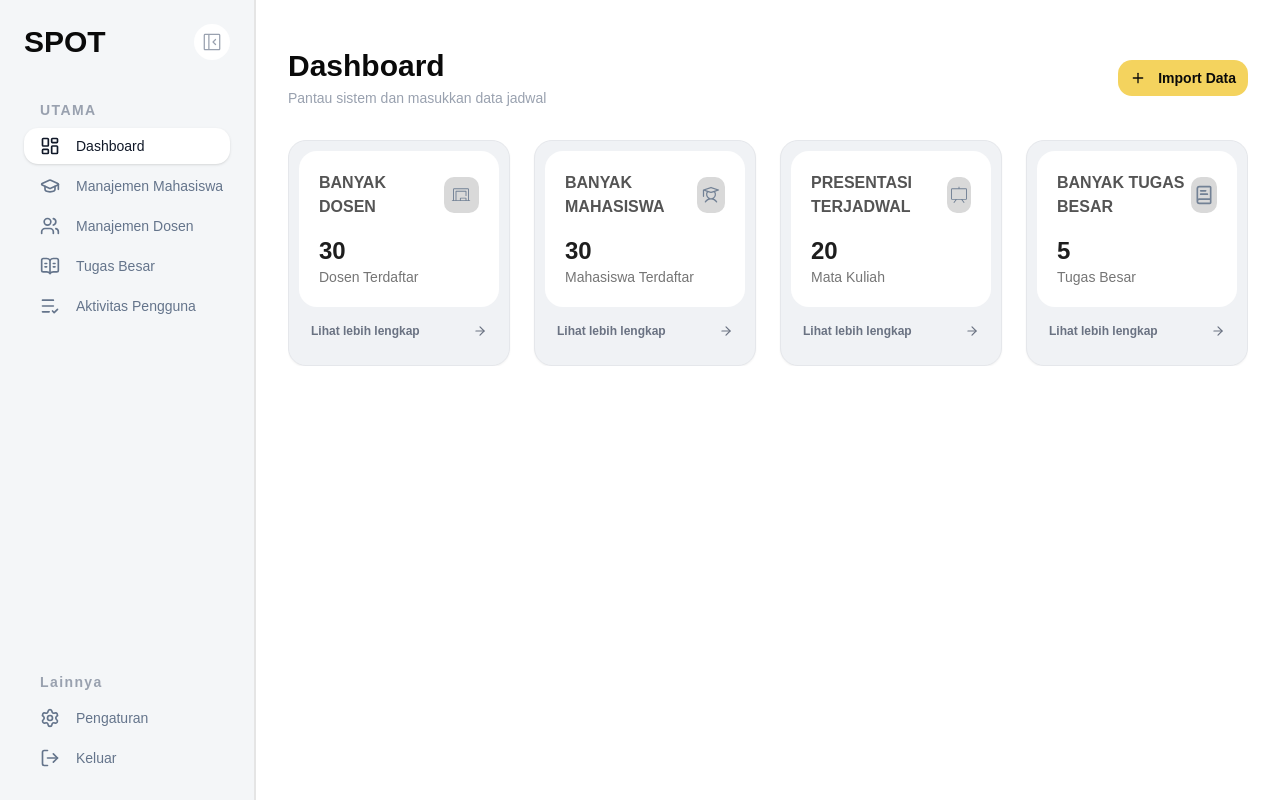
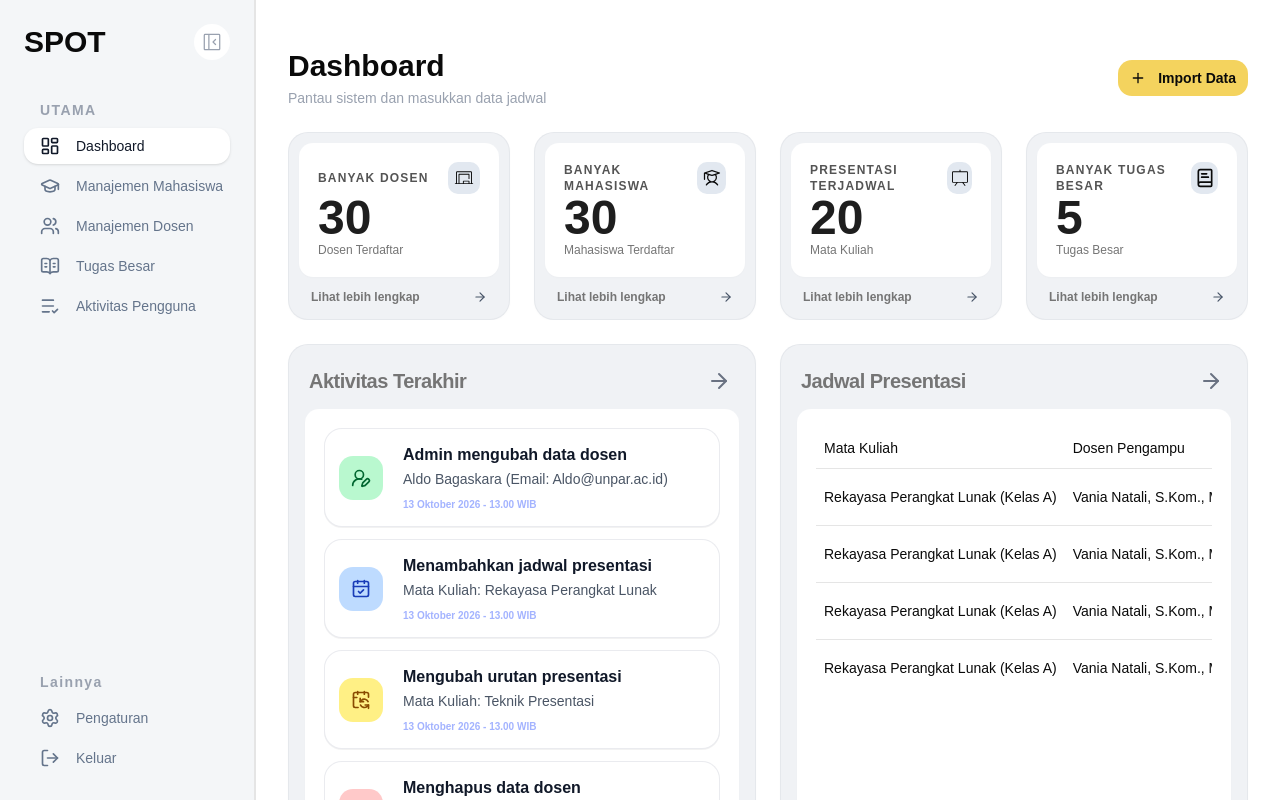
Before and after one commit to SPOT-RPL/spot-frontend, a React (Vite) app: page /admin in a window 1280 px wide. Built offline with nearby package versions, Linux system fonts and the light colour scheme.

Commit message:
feat(dashboard): implement Dashboard Admin page

```diff
--- a/src/components/ui/badge.tsx
+++ b/src/components/ui/badge.tsx
@@ -1,7 +1,7 @@
-import { mergeProps } from "@base-ui/react/merge-props"
-import { useRender } from "@base-ui/react/use-render"
-import { cva, type VariantProps } from "class-variance-authority"
-import { cn } from "cn"
+import { mergeProps } from "@base-ui/react/merge-props";
+import { useRender } from "@base-ui/react/use-render";
+import { cva, type VariantProps } from "class-variance-authority";
+import { cn } from "cn";
 
 const badgeVariants = cva(
   "group/badge inline-flex h-5 w-fit shrink-0 items-center justify-center gap-1 overflow-hidden rounded-4xl border border-transparent px-2 py-0.5 text-xs font-medium whitespace-nowrap transition-all focus-visible:border-ring focus-visible:ring-[3px] focus-visible:ring-ring/50 has-data-[icon=inline-end]:pr-1.5 has-data-[icon=inline-start]:pl-1.5 aria-invalid:border-destructive aria-invalid:ring-destructive/20 dark:aria-invalid:ring-destructive/40 [&>svg]:pointer-events-none [&>svg]:size-3!",
@@ -18,13 +18,16 @@ const badgeVariants = cva(
         ghost:
           "hover:bg-muted hover:text-muted-foreground dark:hover:bg-muted/50",
         link: "text-primary underline-offset-4 hover:underline",
+        blue: "bg-blue-200 text-blue-800",
+        yellow: "bg-yellow-200 text-yellow-800",
+        green: "bg-green-200 text-green-800",
       },
     },
     defaultVariants: {
       variant: "default",
     },
-  }
-)
+  },
+);
 
 function Badge({
   className,
@@ -38,14 +41,14 @@ function Badge({
       {
         className: cn(badgeVariants({ variant }), className),
       },
-      props
+      props,
     ),
     render,
     state: {
       slot: "badge",
       variant,
     },
-  })
+  });
 }
 
-export { Badge, badgeVariants }
+export { Badge, badgeVariants };
--- /dev/null
+++ b/src/components/ui/table.tsx
@@ -0,0 +1,113 @@
+import * as React from "react"
+import { cn } from "cn"
+
+function Table({ className, ...props }: React.ComponentProps<"table">) {
+  return (
+    <div
+      data-slot="table-container"
+      className="relative w-full overflow-x-auto"
+    >
+      <table
+        data-slot="table"
+        className={cn("w-full caption-bottom text-sm", className)}
+        {...props}
+      />
+    </div>
+  )
+}
+
+function TableHeader({ className, ...props }: React.ComponentProps<"thead">) {
+  return (
+    <thead
+      data-slot="table-header"
+      className={cn("[&_tr]:border-b", className)}
+      {...props}
+    />
+  )
+}
+
+function TableBody({ className, ...props }: React.ComponentProps<"tbody">) {
+  return (
+    <tbody
+      data-slot="table-body"
+      className={cn("[&_tr:last-child]:border-0", className)}
+      {...props}
+    />
+  )
+}
+
+function TableFooter({ className, ...props }: React.ComponentProps<"tfoot">) {
+  return (
+    <tfoot
+      data-slot="table-footer"
+      className={cn(
+        "border-t bg-muted/50 font-medium [&>tr]:last:border-b-0",
+        className
+      )}
+      {...props}
+    />
+  )
+}
+
+function TableRow({ className, ...props }: React.ComponentProps<"tr">) {
+  return (
+    <tr
+      data-slot="table-row"
+      className={cn(
+        "border-b transition-colors hover:bg-muted/50 has-aria-expanded:bg-muted/50 data-[state=selected]:bg-muted",
+        className
+      )}
+      {...props}
+    />
+  )
+}
+
+function TableHead({ className, ...props }: React.ComponentProps<"th">) {
+  return (
+    <th
+      data-slot="table-head"
+      className={cn(
+        "h-10 px-2 text-left align-middle font-medium whitespace-nowrap text-foreground [&:has([role=checkbox])]:pr-0",
+        className
+      )}
+      {...props}
+    />
+  )
+}
+
+function TableCell({ className, ...props }: React.ComponentProps<"td">) {
+  return (
+    <td
+      data-slot="table-cell"
+      className={cn(
+        "p-2 align-middle whitespace-nowrap [&:has([role=checkbox])]:pr-0",
+        className
+      )}
+      {...props}
+    />
+  )
+}
+
+function TableCaption({
+  className,
+  ...props
+}: React.ComponentProps<"caption">) {
+  return (
+    <caption
+      data-slot="table-caption"
+      className={cn("mt-4 text-sm text-muted-foreground", className)}
+      {...props}
+    />
+  )
+}
+
+export {
+  Table,
+  TableHeader,
+  TableBody,
+  TableFooter,
+  TableHead,
+  TableRow,
+  TableCell,
+  TableCaption,
+}
--- a/src/pages/Admin.tsx
+++ b/src/pages/Admin.tsx
@@ -1,30 +1,251 @@
-import { Plus } from "lucide-react";
-import {StatCard} from "@/components/card/StatCard.tsx";
-import {useMemo} from "react";
-import {getCard} from "@/config/cardStat.config.ts";
+import {
+  ArrowRight,
+  CalendarCheck,
+  CalendarSync,
+  CircleUserIcon,
+  Plus,
+  UserRoundPen,
+  type LucideIcon,
+} from "lucide-react";
+import React, { useMemo, type ActivityProps } from "react";
+import { getCard } from "@/config/cardStat.config.ts";
+import Card from "@/components/card/Card";
+import {
+  Table,
+  TableBody,
+  TableCell,
+  TableHead,
+  TableHeader,
+  TableRow,
+} from "@/components/ui/table";
+import { Badge } from "@/components/ui/badge";
+
+type StatusPresentasi = "Terjadwal" | "Pendaftaran" | "Selesai" | "Batal";
+type BadgeVariant = "blue" | "yellow" | "green" | "destructive";
+
+interface Activity {
+  icon: LucideIcon;
+  colorIcon: string;
+  colorBox: string;
+  title: string;
+  description: string;
+  datetime: string;
+}
+
+interface Presentasi {
+  mataKuliah: string;
+  dosen: string;
+  date: string;
+  time: string;
+  status: StatusPresentasi;
+}
+
+const aktivitasData: Activity[] = [
+  {
+    icon: UserRoundPen,
+    colorIcon: "text-green-800",
+    colorBox: "bg-green-200",
+    title: "Admin mengubah data dosen",
+    description: "Aldo Bagaskara (Email: Aldo@unpar.ac.id)",
+    datetime: "13 Oktober 2026 - 13.00 WIB",
+  },
+  {
+    icon: CalendarCheck,
+    colorIcon: "text-blue-800",
+    colorBox: "bg-blue-200",
+    title: "Menambahkan jadwal presentasi",
+    description: "Mata Kuliah: Rekayasa Perangkat Lunak",
+    datetime: "13 Oktober 2026 - 13.00 WIB",
+  },
+  {
+    icon: CalendarSync,
+    colorIcon: "text-yellow-800",
+    colorBox: "bg-yellow-200",
+    title: "Mengubah urutan presentasi",
+    description: "Mata Kuliah: Teknik Presentasi",
+    datetime: "13 Oktober 2026 - 13.00 WIB",
+  },
+  {
+    icon: CircleUserIcon,
+    colorIcon: "text-red-800",
+    colorBox: "bg-red-200",
+    title: "Menghapus data dosen",
+    description: "Husnul Hakim (Email: husnul.hakim@unpar.ac.id)",
+    datetime: "13 Oktober 2026 - 13.00 WIB",
+  },
+];
+
+const statusBadgeVariant: Record<StatusPresentasi, BadgeVariant> = {
+  Pendaftaran: "yellow",
+  Terjadwal: "blue",
+  Selesai: "green",
+  Batal: "destructive",
+};
+
+const jadwalPresentasiData: Presentasi[] = [
+  {
+    mataKuliah: "Rekayasa Perangkat Lunak (Kelas A)",
+    dosen: "Vania Natali, S.Kom., M.T.",
+    date: "Kamis, 24 Oktober 2026",
+    time: "09:00 - 10.30",
+    status: "Pendaftaran",
+  },
+  {
+    mataKuliah: "Rekayasa Perangkat Lunak (Kelas A)",
+    dosen: "Vania Natali, S.Kom., M.T.",
+    date: "Kamis, 24 Oktober 2026",
+    time: "09:00 - 10.30",
+    status: "Terjadwal",
+  },
+  {
+    mataKuliah: "Rekayasa Perangkat Lunak (Kelas A)",
+    dosen: "Vania Natali, S.Kom., M.T.",
+    date: "Kamis, 24 Oktober 2026",
+    time: "09:00 - 10.30",
+    status: "Selesai",
+  },
+  {
+    mataKuliah: "Rekayasa Perangkat Lunak (Kelas A)",
+    dosen: "Vania Natali, S.Kom., M.T.",
+    date: "Kamis, 24 Oktober 2026",
+    time: "09:00 - 10.30",
+    status: "Batal",
+  },
+];
+
 export default function Admin() {
-    const role="Admin";
-    const cardConfig=useMemo(()=> getCard(role), [role]);
+  const role = "Admin";
+  const cardConfig = useMemo(() => getCard(role), [role]);
+
   return (
-    <main className="px-8 py-12 w-full flex flex-col gap-8">
+    <main className="px-8 py-12 w-full flex flex-col gap-6">
       <header className="flex items-center justify-between w-full">
         <div className="flex flex-col gap-1">
           <h1 className="text-3xl font-bold">Dashboard</h1>
           <p className="font-medium text-sm text-gray-400">
-            Pantau sistem dan   masukkan data jadwal
+            Pantau sistem dan masukkan data jadwal
           </p>
         </div>
         <button className="flex gap-3 items-center bg-[#F4D35E] font-bold text-sm px-3 py-2 rounded-xl">
           <Plus className="h-4 w-4" />
-          <span >Import Data</span>
+          <span>Import Data</span>
         </button>
       </header>
-      <div className="w-full flex-1 min-h-0 overflow-hidden grid grid-cols-4 gap-6">
-          {cardConfig.cards.map((card, index)=> (
-              <StatCard key={index} item={card} />
-          ))}
-        {/*<Kalender/>*/}
-      </div>
+
+      <section className="w-full flex-1 min-h-0 overflow-hidden grid grid-cols-4 gap-6">
+        {cardConfig.cards.map((card, index) => {
+          const IconComponent = card.icon;
+          return (
+            <Card key={index}>
+              <Card.Content>
+                <div className="flex justify-between items-center w-full">
+                  <span className="text-xs font-bold tracking-widest uppercase text-[#545454] ">
+                    {card.title}
+                  </span>
+                  <div className="w-8 h-8 flex justify-center items-center bg-[#E2E8F0] rounded-lg">
+                    <IconComponent size={20} />
+                  </div>
+                </div>
+                <div className="text-5xl font-extrabold text-[#1E1E1E]">
+                  {card.statistic}
+                </div>
+                <div className="text-xs font-medium text-[#757575]">
+                  {card.unit}
+                </div>
+              </Card.Content>
+              <Card.Footer to={card.path}></Card.Footer>
+            </Card>
+          );
+        })}
+      </section>
+
+      <section className="w-full flex flex-col gap-8 min-h-screen">
+        <div className="w-full grid grid-cols-2 gap-6">
+          <Card padding="md" className="h-full">
+            <Card.Header
+              title="Aktivitas Terakhir"
+              action={
+                <ArrowRight className="w-4-h-4 text-gray-500 hover:text-gray-900 transition-colors" />
+              }
+              actionTo="aktivitas"
+            />
+            <Card.Content className="flex flex-col gap-3">
+              {aktivitasData.map((activity, idx) => {
+                const IconComponent = activity.icon;
+                return (
+                  <div
+                    key={idx}
+                    className="bg-white rounded-2xl border border-gray-200/80 p-3.5 flex items-center gap-5 hover:border-gray-300 transition-colors shadow-2xs"
+                  >
+                    <div
+                      className={`w-11 h-11 rounded-xl flex items-center justify-center shrink-0 ${activity.colorBox}`}
+                    >
+                      <IconComponent
+                        className={`w-5 h-5 ${activity.colorIcon}`}
+                      />
+                    </div>
+                    <div className="flex flex-col min-w-0 flex-1">
+                      <span className="font-bold text-base text-gray-900 truncate">
+                        {activity.title}
+                      </span>
+                      <div className="text-sm text-gray-600 truncate mt-0.5">
+                        <div className="flex items-center gap-2">
+                          {activity.description}
+                        </div>
+                      </div>
+                      <div className="text-[10px] font-semibold text-indigo-300 mt-2">
+                        {activity.datetime}
+                      </div>
+                    </div>
+                  </div>
+                );
+              })}
+            </Card.Content>
+          </Card>
+          <Card padding="md" className="h-full">
+            <Card.Header
+              title="Jadwal Presentasi"
+              action={
+                <ArrowRight className="w-4-h-4 text-gray-500 hover:text-gray-900 transition-colors" />
+              }
+              actionTo="jadwal-presentasi"
+            />
+            <Card.Content>
+              <Table>
+                <TableHeader>
+                  <TableRow>
+                    <TableHead>Mata Kuliah</TableHead>
+                    <TableHead>Dosen Pengampu</TableHead>
+                    <TableHead>Jadwal</TableHead>
+                    <TableHead>Status</TableHead>
+                  </TableRow>
+                </TableHeader>
+                <TableBody>
+                  {jadwalPresentasiData.map((jadwal, idx) => (
+                    <TableRow key={idx}>
+                      <TableCell>{jadwal.mataKuliah}</TableCell>
+                      <TableCell>{jadwal.dosen}</TableCell>
+                      <TableCell>
+                        <div>
+                          {jadwal.date}
+                        </div>
+                        <div>
+                          {jadwal.time}
+                        </div>
+                      </TableCell>
+                      <TableCell>
+                        <Badge variant={statusBadgeVariant[jadwal.status]}>
+                          {jadwal.status}
+                        </Badge>
+                      </TableCell>
+                    </TableRow>
+                  ))}
+                </TableBody>
+              </Table>
+            </Card.Content>
+          </Card>
+        </div>
+      </section>
     </main>
   );
 }
```
